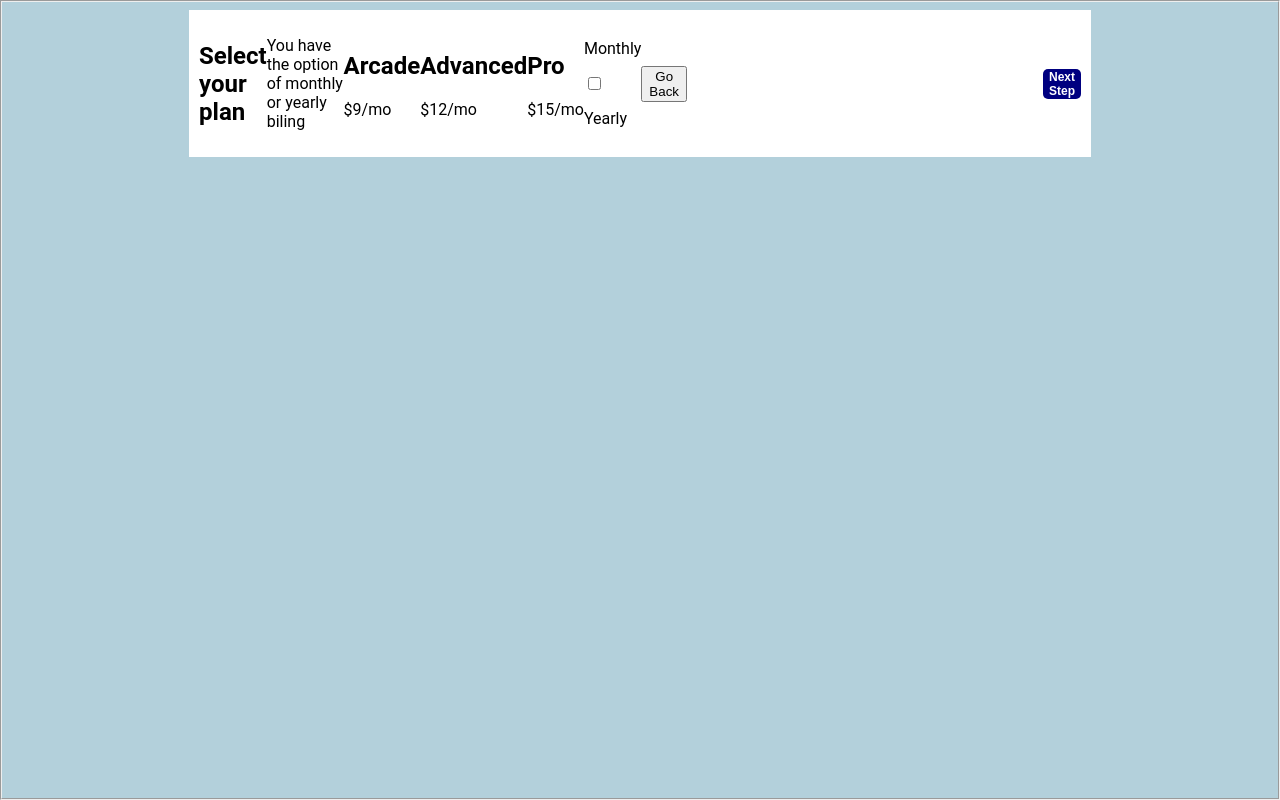
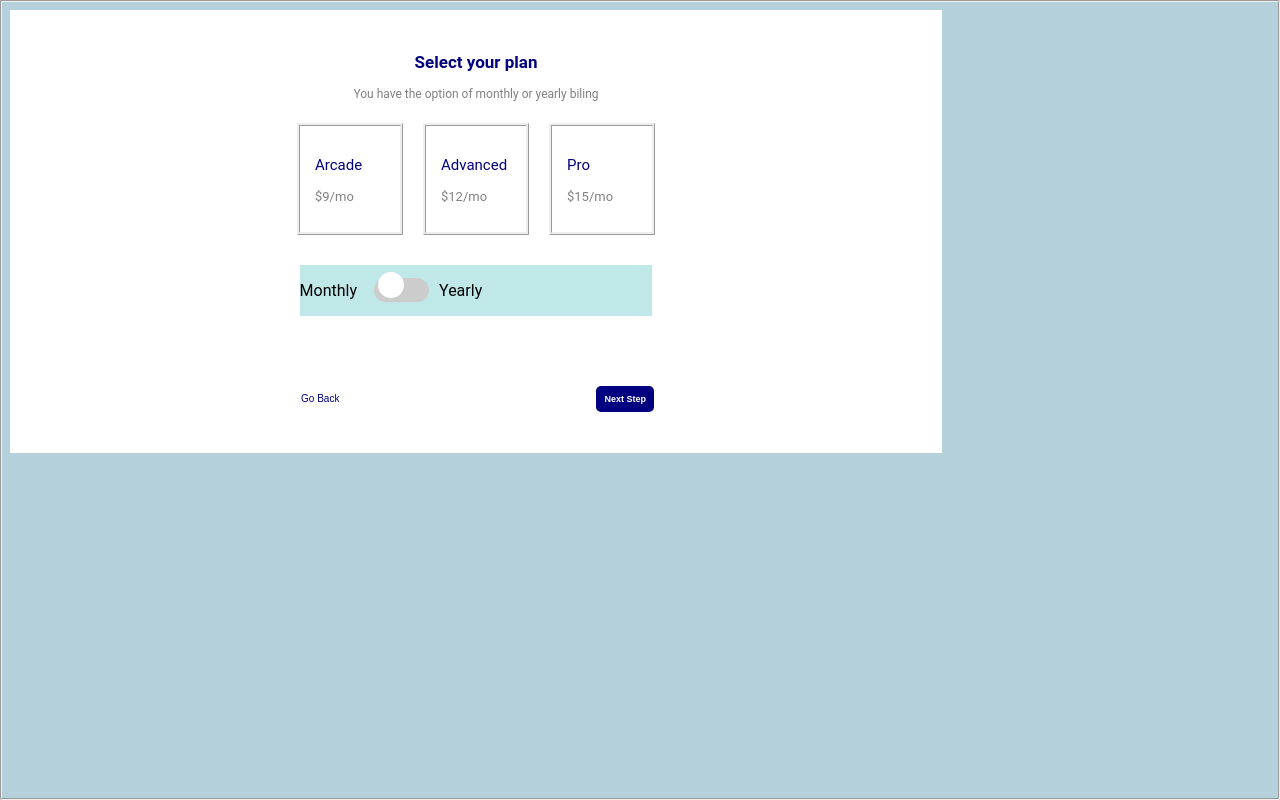
Before and after one commit to sleek1004/form-pages, a plain HTML site: page page2.html in a window 1280 px wide. Drawn offline with Linux system fonts and the light colour scheme.

Commit message:
second page

```diff
--- a/index.css
+++ b/index.css
@@ -79,15 +79,18 @@ html {
   }
 
   .form h1 {
-    font-size: 24px;
+    font-size: 17px;
     margin-top: 0;
+    margin: 10px;
+
   }
 
   .form p {
-    font-size: 14px;
+    font-size: 10px;
     margin-top: 20px;
     margin-bottom: 20px;
     color: grey;
+    margin: 10px;
   }
   .sideP{
     color:rgba(245, 245, 245, 0.628);
@@ -106,6 +109,7 @@ html {
     margin-bottom: 20px;
     border: groove;
     border-radius: 8px;
+    margin: 10px;
   }
 
   .firstButton {
@@ -137,12 +141,127 @@ html {
     color: rgb(127, 176, 255);
   }*/
 
-  .page2 {
-    background-color: white;
+  .container {
+    display: flex;
+    flex-direction: column;
+    justify-content: center;
+    align-items: center;
+    background-color: #fff;
+    width: 70%;
+    padding: 25px;
+    height: 55%;
+  }
+
+  .container > h1,
+  .container > p {
+    margin-top: 0;
+  }
+
+  .header1 {
+    color: navy;
+    margin-bottom: 15px;
+    font-size: 17px;
+  }
+
+  .plans-container {
+    display: flex;
+  }
+
+  .plan1,
+  .plan2,
+  .plan3 {
+    flex: 1;
+    width: 70px;
+    padding: 15px;
+    border-style: ridge;
+    margin: 10px;
+  }
+
+  #planP {
+    color: navy;
+    font-size: 15px;
+  }
+
+  #pay {
+    color: grey;
+    font-size: 13px;
+  }
+
+  .toggle {
+    position: relative;
     display: flex;
     align-items: center;
-    margin: auto;
-    width: 70%;
-    padding: 10px;
+    margin-top: 20px;
+    background-color: rgb(193, 232, 232);
+    width:40%;
+  }
+
+  .toggle-label {
+    margin-right: 10px;
+  }
+
+  .toggle input {
+    opacity: 0;
+    width: 0;
+    height: 0;
+  }
+
+  .slider {
+    position: relative;
+    cursor: pointer;
+    width: 55px;
+    height: 24px;
+    background-color: #ccc;
+    transition: .4s;
+    border-radius: 34px;
+    margin-right:10px;
+  }
+
+  .slider:before {
+    position: absolute;
+    content: "";
+    height: 26px;
+    width: 26px;
+    left: 4px;
+    bottom: 4px;
+    background-color: white;
+    transition: .4s;
+    border-radius: 50%;
+  }
+
+  input:checked + .slider {
+    background-color: #2196F3;
+  }
+
+  input:focus + .slider {
+    box-shadow: 0 0 1px #2196F3;
+  }
+
+  input:checked + .slider:before {
+    transform: translateX(26px);
+  }
+  .page2button{
+    margin-top: 70px;
+  }
+  .backbutton {
+   margin-right:60px;
+   border: none;
+   background-color:white;
+   color:navy;
+   font-size: 10px;
+   padding: 3px;
 
   }
+
+  .page2next{
+    margin-left: 190px;
+    background-color: navy;
+    color: #fff;
+    font-size: 9px;
+    font-weight: bold;
+    cursor: pointer;
+    padding: 8px;
+    border: 4px;
+    border-radius: 5px;
+
+  }
--- a/page2.html
+++ b/page2.html
@@ -5,29 +5,33 @@
     <title>Document</title>
 </head>
 <body>
-    <section class="page2">
-    <h1>Select your plan</h1>
-    <p>You have the option of monthly or yearly biling</p>
-    <div class="1plan">
-        <h1>Arcade</h1>
-        <p>$9/mo</p>
+    <section class="container">
+    <h1 class="header1">Select your plan</h1>
+    <p style="color:grey; font-size:12px;">You have the option of monthly or yearly biling</p>
+    <div class="plans-container">
+    <div class="plan1">
+        <p id="planP">Arcade</p>
+        <p id="pay">$9/mo</p>
     </div>
-    <div class="2plan">
-        <h1>Advanced</h1>
-        <p>$12/mo</p>
+    <div class="plan2">
+        <p id="planP">Advanced</p>
+        <p id="pay">$12/mo</p>
     </div>
-    <div class="3plan">
-        <h1>Pro</h1>
-        <p>$15/mo</p>
+    <div class="plan3">
+        <p id="planP">Pro</p>
+        <p id="pay">$15/mo</p>
     </div>
+</div>
     <div class="toggle">
-        <p>Monthly</p>
+        <p class="toggle-label">Monthly</p>
         <input type="checkbox">
         <span class="slider"></span>
-        <p>Yearly</p>
+        <p class="toggle-label">Yearly</p>
       </div>
-      <button>Go Back</button>
-      <button class="firstButton">Next Step</button>
+      <div class="page2button">
+      <button class="backbutton">Go Back</button>
+      <button class="page2next">Next Step</button>
+    </div>
     </section>
 
 
```
